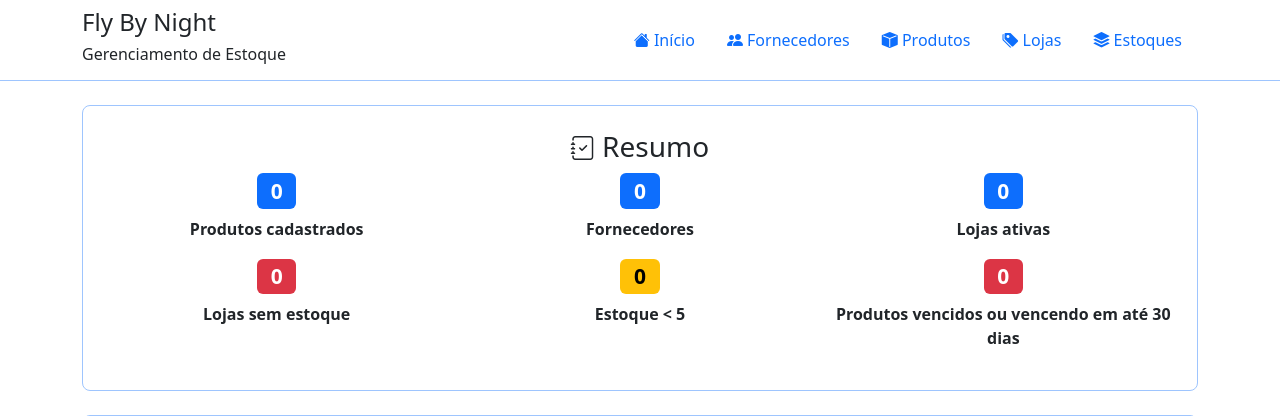
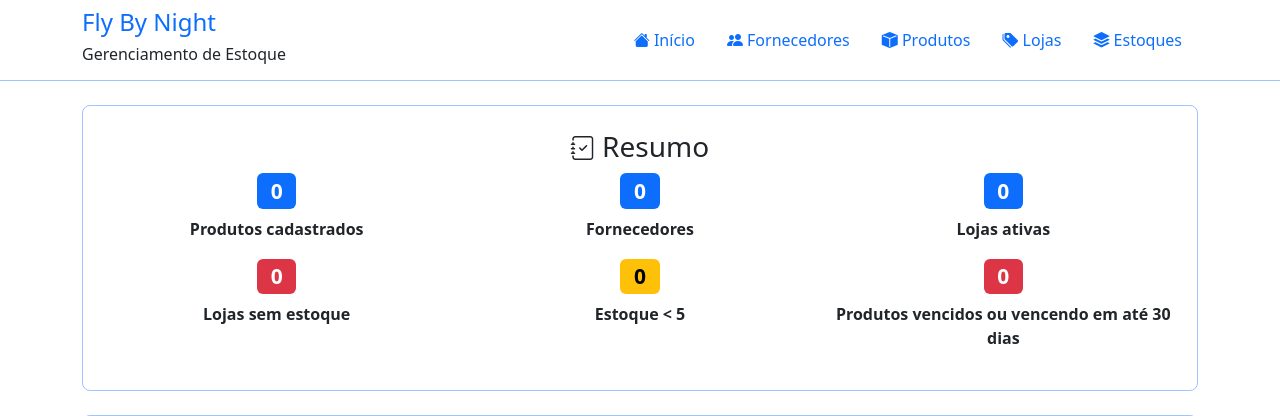
Before and after one commit to otiagohub/curso-php-crud_front-completo, a PHP site: page /index.php in a window 1280 px wide. Shown: the top 416 px of the page. Run offline with PHP 8.4, Linux system fonts and the light colour scheme.

Commit message:
Update cabecalho.php

```diff
--- a/includes/cabecalho.php
+++ b/includes/cabecalho.php
@@ -22,7 +22,7 @@ require_once __DIR__ . '/../config.php';
     <div class="container">
         <div class="row align-items-center py-2 justify-content-between">
             <div class="col-4">
-                <h1 class="mb-2 fs-4">Fly By Night</h1>
+                <h1 class="mb-2 fs-4"><a href="<?= BASE_URL ?>/index.php" class="text-decoration-none">Fly By Night</a></h1>
                 <h2 class="fs-6 lead">Gerenciamento de Estoque</h2>
             </div>
             <div class="col-8">
```
